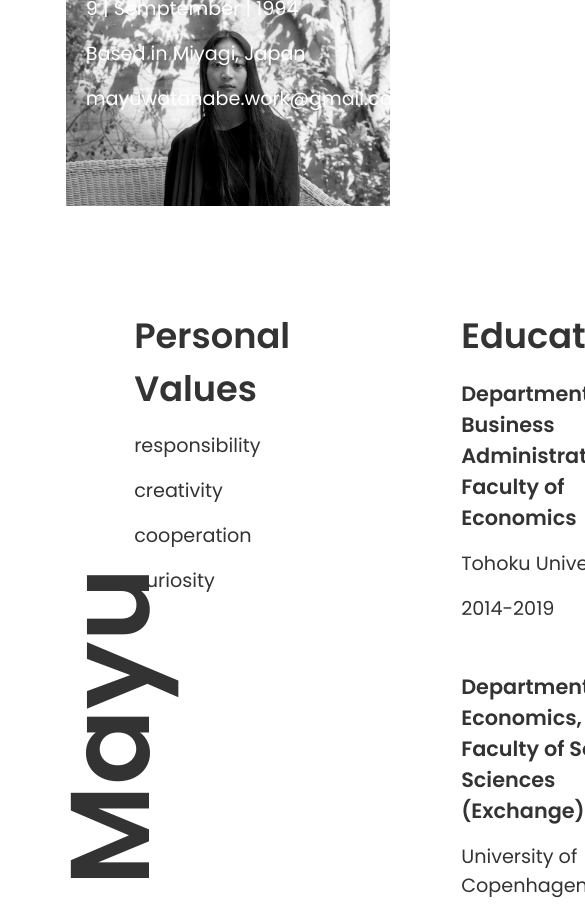
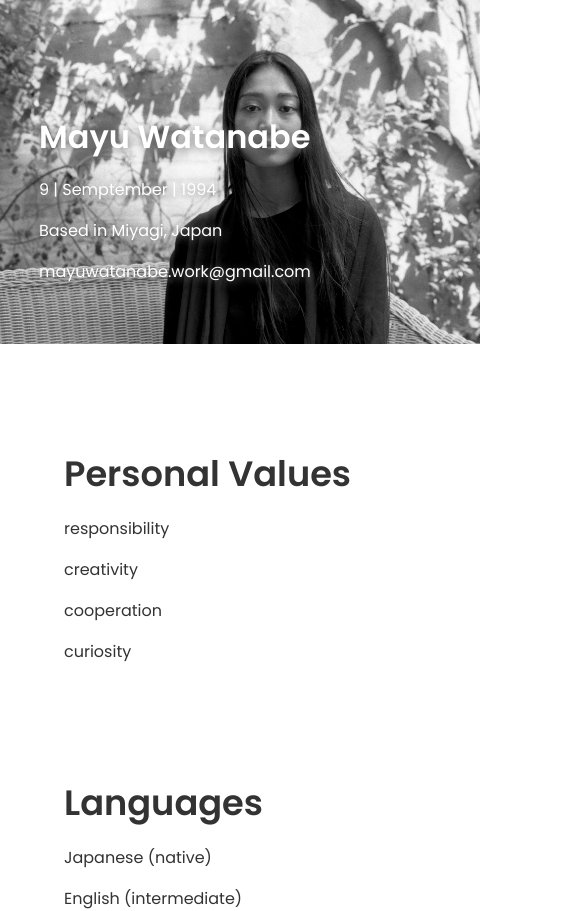
Before and after one commit to mayu-watanabe/next-my-business-profile, a Next.js app: page / in a window 390 px wide. Shown: the top 911 px of the page, 585 px wide, since content can reach past the window. Built offline with nearby package versions, Linux system fonts and the light colour scheme.

Commit message:
apply responsive

```diff
--- a/pages/index.tsx
+++ b/pages/index.tsx
@@ -17,15 +17,18 @@ export default function Home() {
   const setAnimation = () => {
     if (process.browser) {
       const sections = document.querySelectorAll('section')
+      const items = document.querySelectorAll('.item')
       const headingsLeft = document.querySelectorAll('.itemLeft')
       const headingsRight = document.querySelectorAll('.itemRight')
 
+      ScrollTrigger.matchMedia({
+        '(min-width: 769px)': () => {
           headingsLeft.forEach((heading, i) => {
             gsap.fromTo(heading,
                 {opacity: 0},
                 {
                 opacity: 1,
-            duration:1,
+                duration: 1,
                 scrollTrigger: {
                   trigger: sections[i],
                   start: 'top 30%',
@@ -43,7 +46,7 @@ export default function Home() {
                 opacity: 1,
                 duration:1,
                 scrollTrigger: {
-              trigger: sections[i],
+                  trigger: headingsRight[i],
                   start: 'top 30%',
                   end: `bottom 50%`,
                   scrub: true,
@@ -65,6 +68,25 @@ export default function Home() {
               markers: false
             },
           })
+        },
+        '(max-width: 768px)': () => {
+          items.forEach((item, i) => {
+            gsap.fromTo(item,
+                {opacity: 0},
+                {
+                opacity: 1,
+                duration: 1,
+                scrollTrigger: {
+                  trigger: sections[i],
+                  start: 'top 70%',
+                  end: `bottom 0%`,
+                  scrub: false,
+                  markers: false
+                },
+            })
+          })
+        }
+      })
     }
   }
 
@@ -74,7 +96,7 @@ export default function Home() {
 
       <div className={styles.top + ' top'}>
         <div className={styles.imageUnset}>
-          <Image src="/profile-photo.jpg" alt="profile" layout="fill" objectFit='contain' className={styles.imageProfile}/>
+          <Image src="/profile-photo.jpg" alt="profile" layout="fill" objectFit='contain' className={styles.imageProfile} />
         </div>
 
         <div className={styles.name}>
@@ -87,7 +109,7 @@ export default function Home() {
 
       <main className={styles.main}>
         <div className={styles.sectionInfo}>
-          <div className={styles.sectionItem + ' itemLeft'}>
+          <div className={styles.sectionItem + ' itemLeft item'}>
             <section className={styles.item}>
               <h3 className={styles.itemTitle}>Personal Values</h3>
               <p>responsibility</p>
@@ -96,13 +118,13 @@ export default function Home() {
               <p>curiosity</p>
             </section>
 
-            <section className={styles.item + ' itemLeft'}>
+            <section className={styles.item + ' itemLeft item'}>
               <h3 className={styles.itemTitle} id="item">Languages</h3>
               <p>Japanese (native)</p>
               <p>English (intermediate)</p>
             </section>
 
-            <section className={styles.item + ' itemLeft'}>
+            <section className={styles.item + ' itemLeft item'}>
               <h3 className={styles.itemTitle}>Skills</h3>
               <div className={styles.itemItem}>
                 <h4 className={styles.itemTextBold}>Languages</h4>
@@ -120,7 +142,7 @@ export default function Home() {
           </div>
 
           <div className={styles.sectionItem}>
-            <section className={styles.item + ' itemRight'}>
+            <section className={styles.item + ' itemRight item'}>
               <h3 className={styles.itemTitle}>Education</h3>
               <div className={styles.itemItem}>
                 <h4 className={styles.itemTextBold}>Department of Business Administration,<br/>Faculty of Economics</h4>
@@ -135,7 +157,7 @@ export default function Home() {
               </div>
             </section>
 
-            <section className={styles.item + ' itemRight'}>
+            <section className={styles.item + ' itemRight item'}>
               <h3 className={styles.itemTitle}>Work Experience</h3>
               <h4 className={styles.itemTextBold}>Web Developer</h4>
               <p>2019-current</p>
@@ -143,6 +165,10 @@ export default function Home() {
           </div>
         </div>
       </main>
+
+      <footer className="global-footer">
+        © {new Date().getFullYear()} Mayu Watanabe
+      </footer>
     </div>
   )
 }
--- a/styles/Home.module.css
+++ b/styles/Home.module.css
@@ -22,7 +22,7 @@
 
 .main {
   min-height: 100vh;
-  margin: 0 10% 20% 18%;
+  margin: 5% 10% 50% 18%;
 }
 
 .top {
@@ -33,17 +33,18 @@
   position: absolute;
   z-index: 2;
   transform: rotate(270deg);
-  top: 42vh;
-  left: -40vh;
-  font-size: 7rem;
+  top: 400px;
+  left: -400px;
+  font-size: 800%;
   font-weight: bold;
 }
 
 .name {
   position:  absolute;
-  bottom: 10vh;
+  bottom: 10%;
   left: 22vw;
   color: white;
+  text-shadow: 1px 2px 10px #777777;
 }
 
 .nameTitle {
@@ -79,3 +80,51 @@
 .itemItem {
   padding-bottom: 2rem;
 }
+
+@media screen and (max-width: 768px) {
+  .sectionInfo {
+    display: block;
+  }
+
+  .main {
+    margin: 0 10% 50% 10%;
+  }
+
+  .topLogo {
+    display: none;
+  }
+
+  .name {
+    position:  absolute;
+    bottom: 6vh;
+    left: 10vw;
+    color: white;
+    z-index: 3;
+  }
+
+  .imageUnset {
+    width: 100%;
+    overflow-x: hidden;
+  }
+
+  .imageUnset > div {
+    position: unset !important;
+  }
+
+  .imageProfile {
+    object-fit: cover;
+    width: 150vw !important;
+    position: relative !important;
+    margin: 0;
+  }
+}
+
+@media screen and (max-width: 480px) {
+  .main {
+    margin: 0 0 50% 0;
+  }
+
+  .nameTitle {
+    font-size: 200%;
+  }
+}
--- a/styles/globals.css
+++ b/styles/globals.css
@@ -29,12 +29,33 @@ p {
   box-sizing: border-box;
 }
 
-@media (prefers-color-scheme: white) {
+.global-footer {
+  text-align: center;
+  margin: 3% 0;
+}
+
+@media (prefers-color-scheme: dark) {
   html {
-    color-scheme: dark;
+    color-scheme: white;
   }
   body {
-    color: white;
-    background: black;
+    color: black;
+    background: white;
   }
 }
+
+@media screen and (max-width: 768px) {
+  html {
+    width: 768px;
+  }
+}
+
+@media screen and (max-width: 480px) {
+  html {
+    width: 480px;
+  }
+
+  p {
+    font-size: 1rem;
+  }
+}
```
Lines whose indentation alone changed are shown as unchanged.
